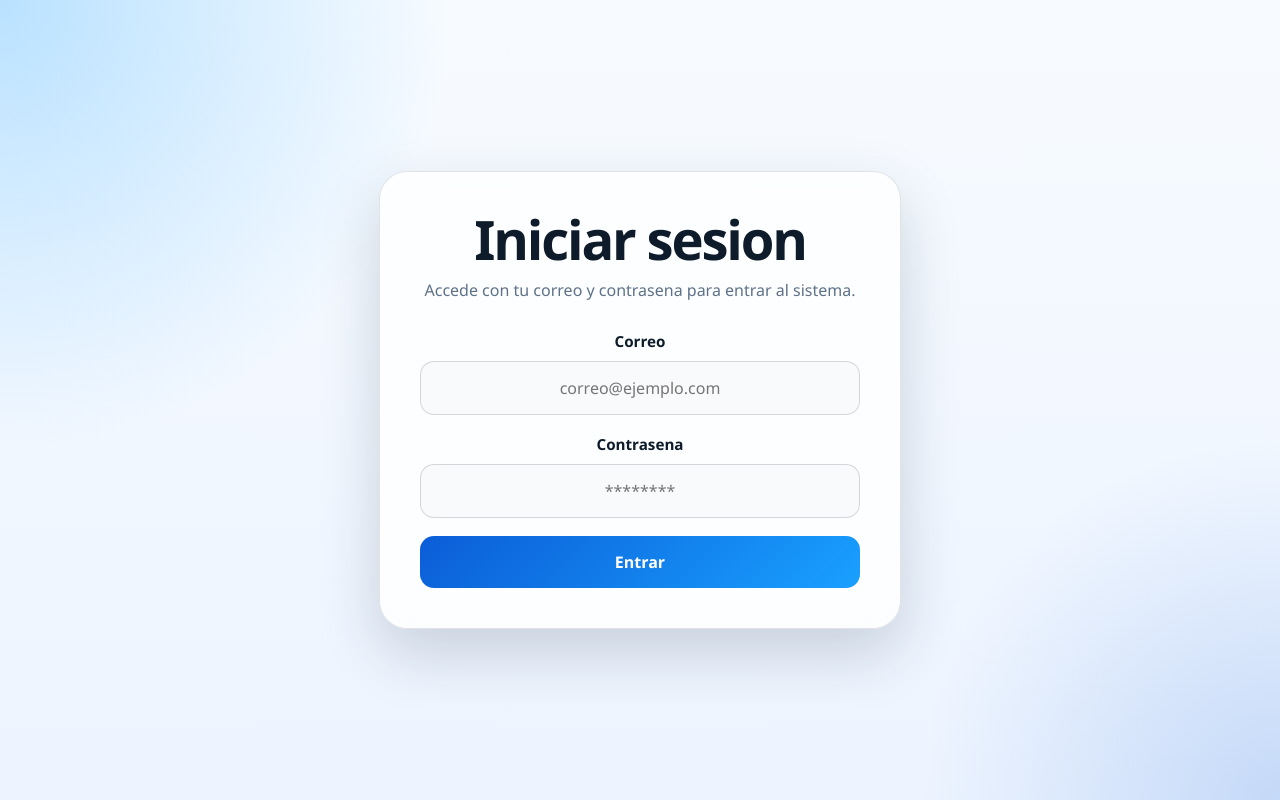
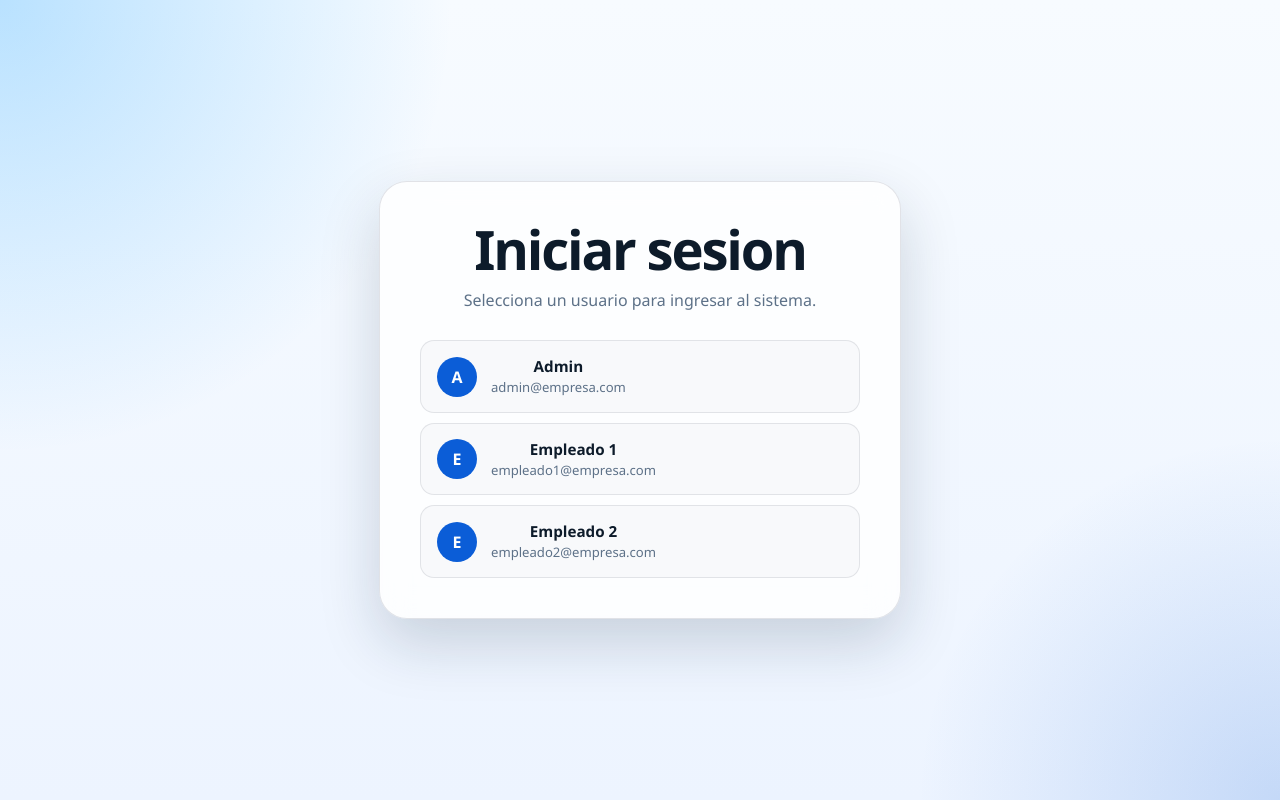
Before and after one commit to MaraiNicolas/ProyectoFinal-Grupo6, a React app in the folder Frontend/: page /login in a window 1280 px wide. Built offline with nearby package versions, Linux system fonts and the light colour scheme; the HTML template or start-up script is replaced by a standard one.

Commit message:
Login simplificado con seleccion de usuario, preparacion para nuevo sistema de autenticacion

```diff
--- a/Frontend/src/App.css
+++ b/Frontend/src/App.css
@@ -41,6 +41,63 @@
 .login-form {
   display: grid;
   gap: 18px;
+}
+
+/* User select list (login) */
+.user-select-list {
+  display: grid;
+  gap: 10px;
+}
+
+.user-select-item {
+  display: flex;
+  align-items: center;
+  gap: 14px;
+  width: 100%;
+  padding: 14px 16px;
+  border: 1px solid rgba(20, 31, 56, 0.1);
+  border-radius: 14px;
+  background: rgba(20, 31, 56, 0.02);
+  font: inherit;
+  text-align: left;
+  cursor: pointer;
+  transition: border-color 0.15s, background 0.15s, box-shadow 0.15s;
+}
+
+.user-select-item:hover {
+  border-color: var(--accent);
+  background: rgba(11, 93, 215, 0.04);
+  box-shadow: 0 4px 12px rgba(11, 93, 215, 0.1);
+}
+
+.user-select-avatar {
+  display: flex;
+  align-items: center;
+  justify-content: center;
+  width: 40px;
+  height: 40px;
+  border-radius: 50%;
+  background: var(--accent);
+  color: #ffffff;
+  font-weight: 700;
+  font-size: 1rem;
+  flex-shrink: 0;
+}
+
+.user-select-info {
+  display: flex;
+  flex-direction: column;
+}
+
+.user-select-name {
+  font-weight: 600;
+  color: var(--text-h);
+  font-size: 0.95rem;
+}
+
+.user-select-email {
+  font-size: 0.82rem;
+  color: var(--muted);
 }
 
 .field {
@@ -257,6 +314,22 @@
   background: rgba(11, 93, 215, 0.1);
   color: var(--accent);
   font-weight: 700;
+}
+
+.navbar-user-btn {
+  padding: 10px 14px;
+  border-radius: 999px;
+  background: rgba(11, 93, 215, 0.1);
+  border: none;
+  color: var(--accent);
+  font: inherit;
+  font-weight: 700;
+  cursor: pointer;
+  transition: background 0.15s;
+}
+
+.navbar-user-btn:hover {
+  background: rgba(11, 93, 215, 0.18);
 }
 
 .dashboard-content {
--- a/Frontend/src/components/Layout.jsx
+++ b/Frontend/src/components/Layout.jsx
@@ -9,7 +9,7 @@ export function Layout({ auth }) {
 
   return (
     <main className="app-shell">
-      <Navbar userName={auth.userName} onLogout={auth.handleLogout} />
+      <Navbar userEmail={auth.userEmail} onSwitchUser={auth.handleLogout} />
       <Sidenav />
       <div className="main-panel">
         <Outlet />
--- a/Frontend/src/components/Navbar.jsx
+++ b/Frontend/src/components/Navbar.jsx
@@ -1,15 +1,12 @@
-import { Button } from './Button'
-
-export function Navbar({ userName, onLogout }) {
+export function Navbar({ userEmail, onSwitchUser }) {
   return (
     <header className="navbar">
       <span className="navbar-brand">Sistema de gestion</span>
 
       <div className="navbar-actions">
-        <span className="navbar-user">{userName}</span>
-        <Button variant="brand" size="sm" onClick={onLogout}>
-          Cerrar sesion
-        </Button>
+        <button className="navbar-user-btn" onClick={onSwitchUser}>
+          {userEmail}
+        </button>
       </div>
     </header>
   )
--- a/Frontend/src/hooks/useAuth.js
+++ b/Frontend/src/hooks/useAuth.js
@@ -2,16 +2,14 @@ import { useState } from 'react'
 import * as api from '../services/api'
 
 export function useAuth() {
-  const [email, setEmail] = useState('')
-  const [password, setPassword] = useState('')
   const [isLoggedIn, setIsLoggedIn] = useState(() => api.estaAutenticado())
   const [error, setError] = useState('')
 
   const usuario = api.getUsuarioActual()
   const userName = usuario ? `${usuario.nombre} ${usuario.apellido}` : 'Usuario'
+  const userEmail = usuario?.email || ''
 
-  const handleSubmit = async (event) => {
-    event.preventDefault()
+  const loginAs = async (email, password) => {
     setError('')
     try {
       const data = await api.login(email, password)
@@ -28,19 +26,14 @@ export function useAuth() {
   const handleLogout = () => {
     api.logout()
     setIsLoggedIn(false)
-    setEmail('')
-    setPassword('')
   }
 
   return {
-    email,
-    setEmail,
-    password,
-    setPassword,
     isLoggedIn,
     userName,
+    userEmail,
     error,
-    handleSubmit,
+    loginAs,
     handleLogout,
   }
 }
--- a/Frontend/src/pages/LoginPage.jsx
+++ b/Frontend/src/pages/LoginPage.jsx
@@ -1,43 +1,35 @@
-import { Button } from '../components/Button'
+const USUARIOS = [
+  { email: 'admin@empresa.com', password: 'admin123', label: 'Admin' },
+  { email: 'empleado1@empresa.com', password: 'emp123', label: 'Empleado 1' },
+  { email: 'empleado2@empresa.com', password: 'emp123', label: 'Empleado 2' },
+]
 
 export function LoginPage({ auth }) {
-  const { email, setEmail, password, setPassword, handleSubmit, error } = auth
-
   return (
     <main className="login-shell">
       <section className="login-panel">
         <div className="login-copy">
           <h1>Iniciar sesion</h1>
-          <p>Accede con tu correo y contrasena para entrar al sistema.</p>
+          <p>Selecciona un usuario para ingresar al sistema.</p>
         </div>
 
-        <form className="login-form" onSubmit={handleSubmit}>
-          <label className="field">
-            <span>Correo</span>
-            <input
-              type="email"
-              placeholder="correo@ejemplo.com"
-              value={email}
-              onChange={(event) => setEmail(event.target.value)}
-            />
-          </label>
+        <div className="user-select-list">
+          {USUARIOS.map((u) => (
+            <button
+              key={u.email}
+              className="user-select-item"
+              onClick={() => auth.loginAs(u.email, u.password)}
+            >
+              <div className="user-select-avatar">{u.label[0]}</div>
+              <div className="user-select-info">
+                <span className="user-select-name">{u.label}</span>
+                <span className="user-select-email">{u.email}</span>
+              </div>
+            </button>
+          ))}
+        </div>
 
-          <label className="field">
-            <span>Contrasena</span>
-            <input
-              type="password"
-              placeholder="********"
-              value={password}
-              onChange={(event) => setPassword(event.target.value)}
-            />
-          </label>
-
-          {error ? <p className="login-error">{error}</p> : null}
-
-          <Button type="submit" variant="brand" size="lg" fullWidth>
-            Entrar
-          </Button>
-        </form>
+        {auth.error ? <p className="login-error">{auth.error}</p> : null}
       </section>
     </main>
   )
```
